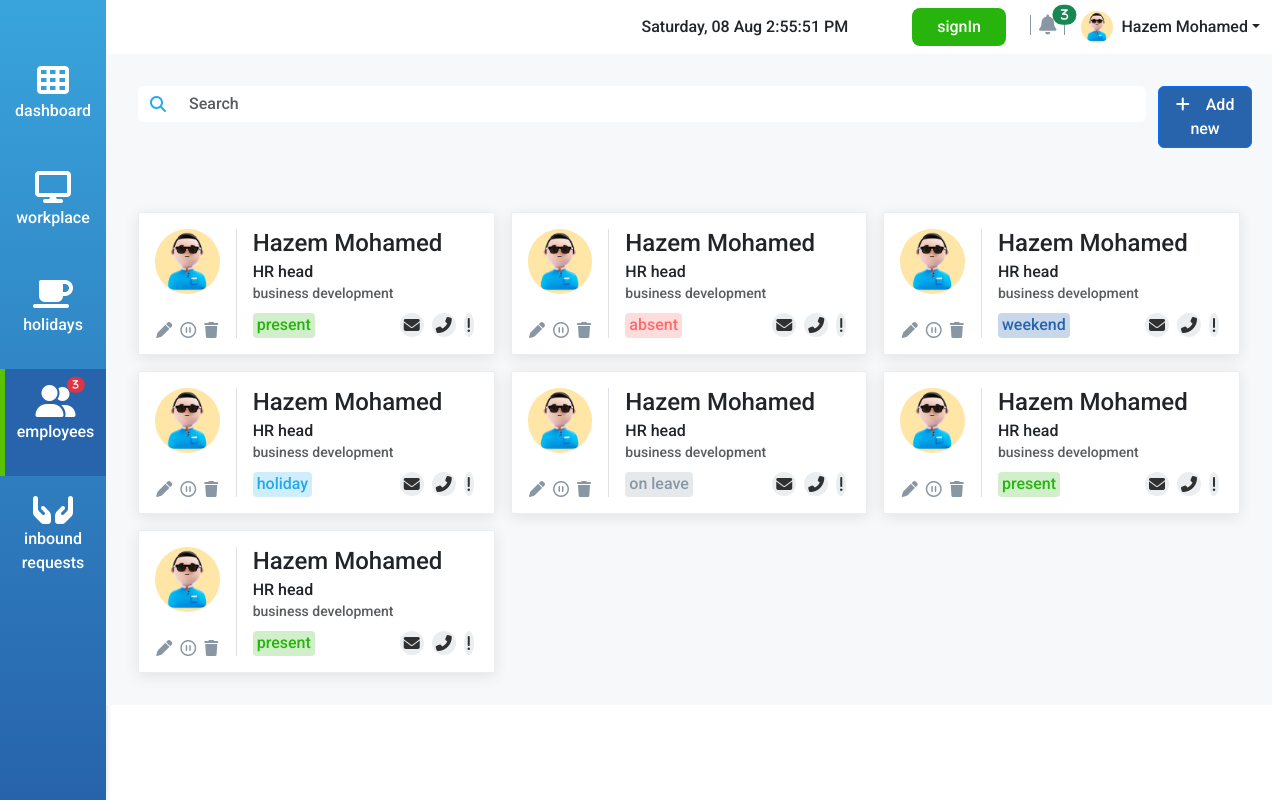
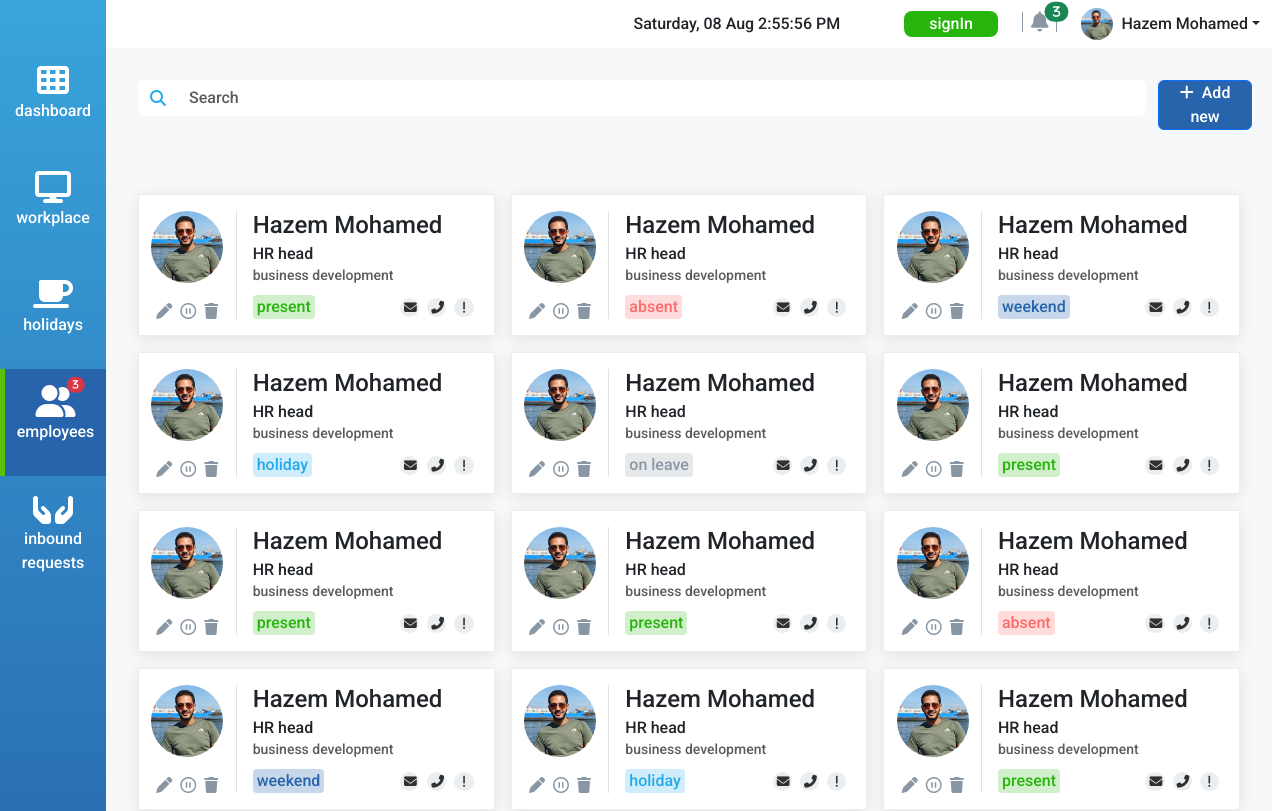
Before and after one commit to hazemm48/HR-employee, a React (Create React App) app: page / in a window 1280 px wide. Shown: the top 811 px of the page. Built offline with nearby package versions, Linux system fonts and the light colour scheme.

Commit message:
Fixed some style bugs

```diff
--- a/package.json
+++ b/package.json
@@ -3,10 +3,6 @@
   "version": "0.1.0",
   "private": true,
   "dependencies": {
-    "@fortawesome/fontawesome-svg-core": "^6.4.2",
-    "@fortawesome/free-regular-svg-icons": "^6.4.2",
-    "@fortawesome/free-solid-svg-icons": "^6.4.2",
-    "@fortawesome/react-fontawesome": "^0.2.0",
     "@testing-library/jest-dom": "^5.17.0",
     "@testing-library/react": "^13.4.0",
     "@testing-library/user-event": "^13.5.0",
--- a/src/Components/employeeCard.js
+++ b/src/Components/employee/employeeCard.js
@@ -1,5 +1,5 @@
 import React, { useEffect } from "react";
-import manImg from "../SiteAssets/images/male.jpg";
+import manImg from "../../SiteAssets/images/male.jpeg";
 
 const EmployeeCard = ({ data, setEmployeeData, employeeData, id }) => {
   let leftIcons = [
@@ -42,9 +42,10 @@ const EmployeeCard = ({ data, setEmployeeData, employeeData, id }) => {
             <div className="d-flex mt-3 justify-content-center left">
               {leftIcons.map((e, i) => (
                 <i
-                  class={e}
+                  className={e}
                   onClick={(e) => i == 2 && deleteEmployee(e)}
                   id={id}
+                  key={i}
                 />
               ))}
             </div>
@@ -65,8 +66,8 @@ const EmployeeCard = ({ data, setEmployeeData, employeeData, id }) => {
                   {data["attendance profile"]}
                 </label>
                 <div className="col-7 w-auto right">
-                  {rightIcons.map((e) => (
-                    <i class={e} />
+                  {rightIcons.map((e,i) => (
+                    <i className={e} key={i}/>
                   ))}
                 </div>
               </div>
--- /dev/null
+++ b/src/Components/employee/employeeData.js
@@ -0,0 +1,197 @@
+export const data = [
+  {
+    "attendance profile": "present",
+    department: "business development",
+    "direct Manager": "Mohamed tarek",
+    email: "hazem@gmail.com",
+    name: "Hazem Mohamed",
+    office: "arabic localizer",
+    phone: "01234567899",
+    position: "HR head",
+    role: "employee",
+    "Start Date": "2022-08-12",
+    workHome: "on",
+  },
+  {
+    "attendance profile": "absent",
+    department: "business development",
+    "direct Manager": "Mohamed tarek",
+    email: "hazem@gmail.com",
+    name: "Hazem Mohamed",
+    office: "arabic localizer",
+    phone: "01234567899",
+    position: "HR head",
+    role: "employee",
+    "Start Date": "2022-08-12",
+    workHome: "on",
+  },
+  {
+    "attendance profile": "weekend",
+    department: "business development",
+    "direct Manager": "Mohamed tarek",
+    email: "hazem@gmail.com",
+    name: "Hazem Mohamed",
+    office: "arabic localizer",
+    phone: "01234567899",
+    position: "HR head",
+    role: "employee",
+    "Start Date": "2022-08-12",
+    workHome: "on",
+  },
+  {
+    "attendance profile": "holiday",
+    department: "business development",
+    "direct Manager": "Mohamed tarek",
+    email: "hazem@gmail.com",
+    name: "Hazem Mohamed",
+    office: "arabic localizer",
+    phone: "01234567899",
+    position: "HR head",
+    role: "employee",
+    "Start Date": "2022-08-12",
+    workHome: "on",
+  },
+  {
+    "attendance profile": "on leave",
+    department: "business development",
+    "direct Manager": "Mohamed tarek",
+    email: "hazem@gmail.com",
+    name: "Hazem Mohamed",
+    office: "arabic localizer",
+    phone: "01234567899",
+    position: "HR head",
+    role: "employee",
+    "Start Date": "2022-08-12",
+    workHome: "on",
+  },
+  {
+    "attendance profile": "present",
+    department: "business development",
+    "direct Manager": "Mohamed tarek",
+    email: "hazem@gmail.com",
+    name: "Hazem Mohamed",
+    office: "arabic localizer",
+    phone: "01234567899",
+    position: "HR head",
+    role: "employee",
+    "Start Date": "2022-08-12",
+    workHome: "on",
+  },
+  {
+    "attendance profile": "present",
+    department: "business development",
+    "direct Manager": "Mohamed tarek",
+    email: "hazem@gmail.com",
+    name: "Hazem Mohamed",
+    office: "arabic localizer",
+    phone: "01234567899",
+    position: "HR head",
+    role: "employee",
+    "Start Date": "2022-08-12",
+    workHome: "on",
+  },
+  {
+    "attendance profile": "present",
+    department: "business development",
+    "direct Manager": "Mohamed tarek",
+    email: "hazem@gmail.com",
+    name: "Hazem Mohamed",
+    office: "arabic localizer",
+    phone: "01234567899",
+    position: "HR head",
+    role: "employee",
+    "Start Date": "2022-08-12",
+    workHome: "on",
+  },
+  {
+    "attendance profile": "absent",
+    department: "business development",
+    "direct Manager": "Mohamed tarek",
+    email: "hazem@gmail.com",
+    name: "Hazem Mohamed",
+    office: "arabic localizer",
+    phone: "01234567899",
+    position: "HR head",
+    role: "employee",
+    "Start Date": "2022-08-12",
+    workHome: "on",
+  },
+  {
+    "attendance profile": "weekend",
+    department: "business development",
+    "direct Manager": "Mohamed tarek",
+    email: "hazem@gmail.com",
+    name: "Hazem Mohamed",
+    office: "arabic localizer",
+    phone: "01234567899",
+    position: "HR head",
+    role: "employee",
+    "Start Date": "2022-08-12",
+    workHome: "on",
+  },
+  {
+    "attendance profile": "holiday",
+    department: "business development",
+    "direct Manager": "Mohamed tarek",
+    email: "hazem@gmail.com",
+    name: "Hazem Mohamed",
+    office: "arabic localizer",
+    phone: "01234567899",
+    position: "HR head",
+    role: "employee",
+    "Start Date": "2022-08-12",
+    workHome: "on",
+  },
+  {
+    "attendance profile": "present",
+    department: "business development",
+    "direct Manager": "Mohamed tarek",
+    email: "hazem@gmail.com",
+    name: "Hazem Mohamed",
+    office: "arabic localizer",
+    phone: "01234567899",
+    position: "HR head",
+    role: "employee",
+    "Start Date": "2022-08-12",
+    workHome: "on",
+  },
+  {
+    "attendance profile": "absent",
+    department: "business development",
+    "direct Manager": "Mohamed tarek",
+    email: "hazem@gmail.com",
+    name: "Hazem Mohamed",
+    office: "arabic localizer",
+    phone: "01234567899",
+    position: "HR head",
+    role: "employee",
+    "Start Date": "2022-08-12",
+    workHome: "on",
+  },
+  {
+    "attendance profile": "weekend",
+    department: "business development",
+    "direct Manager": "Mohamed tarek",
+    email: "hazem@gmail.com",
+    name: "Hazem Mohamed",
+    office: "arabic localizer",
+    phone: "01234567899",
+    position: "HR head",
+    role: "employee",
+    "Start Date": "2022-08-12",
+    workHome: "on",
+  },
+  {
+    "attendance profile": "holiday",
+    department: "business development",
+    "direct Manager": "Mohamed tarek",
+    email: "hazem@gmail.com",
+    name: "Hazem Mohamed",
+    office: "arabic localizer",
+    phone: "01234567899",
+    position: "HR head",
+    role: "employee",
+    "Start Date": "2022-08-12",
+    workHome: "on",
+  },
+];
--- a/src/Components/employeeData.js
+++ /dev/null
@@ -1,93 +0,0 @@
-export const data = [
-  {
-    "attendance profile": "present",
-    department: "business development",
-    "direct Manager": "Mohamed tarek",
-    email: "hazem@gmail.com",
-    name: "Hazem Mohamed",
-    office: "arabic localizer",
-    phone: "01234567899",
-    position: "HR head",
-    role: "employee",
-    "Start Date": "2022-08-12",
-    workHome: "on",
-  },
-  {
-    "attendance profile": "absent",
-    department: "business development",
-    "direct Manager": "Mohamed tarek",
-    email: "hazem@gmail.com",
-    name: "Hazem Mohamed",
-    office: "arabic localizer",
-    phone: "01234567899",
-    position: "HR head",
-    role: "employee",
-    "Start Date": "2022-08-12",
-    workHome: "on",
-  },
-  {
-    "attendance profile": "weekend",
-    department: "business development",
-    "direct Manager": "Mohamed tarek",
-    email: "hazem@gmail.com",
-    name: "Hazem Mohamed",
-    office: "arabic localizer",
-    phone: "01234567899",
-    position: "HR head",
-    role: "employee",
-    "Start Date": "2022-08-12",
-    workHome: "on",
-  },
-  {
-    "attendance profile": "holiday",
-    department: "business development",
-    "direct Manager": "Mohamed tarek",
-    email: "hazem@gmail.com",
-    name: "Hazem Mohamed",
-    office: "arabic localizer",
-    phone: "01234567899",
-    position: "HR head",
-    role: "employee",
-    "Start Date": "2022-08-12",
-    workHome: "on",
-  },
-  {
-    "attendance profile": "on leave",
-    department: "business development",
-    "direct Manager": "Mohamed tarek",
-    email: "hazem@gmail.com",
-    name: "Hazem Mohamed",
-    office: "arabic localizer",
-    phone: "01234567899",
-    position: "HR head",
-    role: "employee",
-    "Start Date": "2022-08-12",
-    workHome: "on",
-  },
-  {
-    "attendance profile": "present",
-    department: "business development",
-    "direct Manager": "Mohamed tarek",
-    email: "hazem@gmail.com",
-    name: "Hazem Mohamed",
-    office: "arabic localizer",
-    phone: "01234567899",
-    position: "HR head",
-    role: "employee",
-    "Start Date": "2022-08-12",
-    workHome: "on",
-  },
-  {
-    "attendance profile": "present",
-    department: "business development",
-    "direct Manager": "Mohamed tarek",
-    email: "hazem@gmail.com",
-    name: "Hazem Mohamed",
-    office: "arabic localizer",
-    phone: "01234567899",
-    position: "HR head",
-    role: "employee",
-    "Start Date": "2022-08-12",
-    workHome: "on",
-  },
-];
--- a/src/Components/form/form.js
+++ b/src/Components/form/form.js
@@ -17,6 +17,7 @@ const Form = ({ setShowForm, setEmployeeData, employeesLength }) => {
       data[pair[0]] = pair[1];
     }
     setEmployeeData((e) => [...e, data]);
+    alert('employee added')
   };
 
   let btns = [
@@ -30,9 +31,7 @@ const Form = ({ setShowForm, setEmployeeData, employeesLength }) => {
       <form
         className="row g-3 bg-white px-4 py-2"
         id="form"
-        onSubmit={(e) => {
-          formSubmit(e);
-        }}
+        onSubmit={formSubmit}
       >
         <div className="fs-4 p-0 m-0 pb-2 head col-12">NEW EMPLOYEE</div>
         <FormHeader txt="Peronal Info" />
--- a/src/Components/form/formComponents.js
+++ b/src/Components/form/formComponents.js
@@ -16,7 +16,7 @@ const SelectField = ({ label, data, size }) => {
       <select className="form-select" name={label} required>
         <option selected disabled value=''>- Choose -</option>
         {data.map((e) => (
-          <option defaultValue={e}>{e}</option>
+          <option defaultValue={e} key={e}>{e}</option>
         ))}
       </select>
     </div>
--- a/src/Components/navBar.js
+++ b/src/Components/navBar.js
@@ -1,9 +1,13 @@
-import React from "react";
-import manImg from "../SiteAssets/images/male.jpg";
+import React, { useEffect, useState } from "react";
+import manImg from "../SiteAssets/images/male.jpeg";
 import moment from "moment";
 
 const NavBar = () => {
-  let date = moment().format("dddd, MM MMM h:mm:ss A");
+  const [date,setDate] = useState()
+
+  useEffect(() => {
+    setInterval(() => setDate(moment().format("dddd, MM MMM h:mm:ss A")), 1000);
+  }, []);
 
   return (
     <nav className="navbar navbar-expand-lg sticky-top bg-white">
@@ -25,17 +29,17 @@ const NavBar = () => {
         >
           <div className="me-lg-5">{date}</div>
           <div className="mx-lg-3 my-2 my-lg-0">
-            <a className="btn navBtn rounded-3 px-4 main-btn">signIn</a>
+            <a className="btn navBtn rounded-3 py-0 px-4 main-btn">signIn</a>
           </div>
-          <div className="notification mx-lg-2 my-2 my-lg-0">
+          <div className="notification mx-lg-2 my-4 my-lg-0">
             <i className="fa-solid fa-bell px-2 position-relative fs-5">
-              <span class="position-absolute top-0 start-100 translate-middle badge rounded-pill bg-success" style={{fontSize:'0.6em'}}>
+              <span className="position-absolute top-0 start-100 translate-middle badge rounded-pill bg-success" style={{fontSize:'0.6em'}}>
                 3
               </span>
             </i>
           </div>
-          <div className="dropdown d-flex align-items-center my-2 my-lg-0">
-            <img className="nav-link mx-2 rounded-circle" src={manImg} />
+          <div className="dropdown d-flex align-items-center my-2 my-lg-0 ms-lg-3 ">
+            <img className="nav-link me-2 rounded-circle" src={manImg} />
             <a
               className="nav-link dropdown-toggle"
               role="button"
--- a/src/Components/search.js
+++ b/src/Components/search.js
@@ -10,7 +10,7 @@ const Search = ({ setShowForm, setSearchData, employeeData }) => {
 
   return (
     <div className="search d-flex flex-nowrap row ">
-      <div className="col-7 col-lg-11">
+      <div className="col-8 col-lg-11">
         <div className="input-group ">
           <span
             className="input-group-text bg-white border-0"
@@ -30,10 +30,10 @@ const Search = ({ setShowForm, setSearchData, employeeData }) => {
         </div>
       </div>
       <button
-        className="btn btn-main btn-primary col-5 col-lg-1"
+        className="btn btn-primary col-4 col-lg-1 p-0 px-1 fs-6"
         onClick={() => setShowForm(true)}
       >
-        <i class="fa-solid fa-plus me-3" />
+        <i className="fa-solid fa-plus me-2" />
         Add new
       </button>
     </div>
--- a/src/Pages/home.js
+++ b/src/Pages/home.js
@@ -1,10 +1,10 @@
 import React, { useState } from "react";
 import NavBar from "../Components/navBar.js";
 import SideBar from "../Components/sideBar.js";
-import EmployeeCard from "../Components/employeeCard.js";
+import EmployeeCard from "../Components/employee/employeeCard.js";
 import Search from "../Components/search.js";
 import Form from "../Components/form/form.js";
-import { data } from "../Components/employeeData.js";
+import { data } from "../Components/employee/employeeData.js";
 
 const Home = () => {
   const [showForm, setShowForm] = useState(false);
--- a/src/SiteAssets/css/main.css
+++ b/src/SiteAssets/css/main.css
@@ -4,7 +4,7 @@
   --dark-blue-color: #2764ac;
 }
 
-body{
+body {
   font-family: "Roboto", sans-serif;
 }
 
@@ -52,6 +52,15 @@ nav img {
   background-color: #eaeef0;
   color: #313030;
   border-radius: 50%;
+  width: 1.5em;
+  height: 1.5em;
+  text-align: center;
+  font-size: 0.8em;
+}
+
+.employee-card img{
+  max-width:4.5em;
+  max-height: 4.5em;
 }
 
 .employee-card label {
@@ -117,7 +126,10 @@ nav img {
   top: 0;
   z-index: 1021;
   background-color: rgba(40, 104, 174, 0.43);
+  -webkit-backdrop-filter: blur(3px);
+  -moz-backdrop-filter: blur(3px);
   backdrop-filter: blur(3px);
+
 }
 
 .form form {
@@ -156,7 +168,6 @@ nav img {
   background: var(--light-blue-color);
 }
 
-
 @media (min-width: 992px) {
   .form {
     padding: 12rem !important;
@@ -171,3 +182,17 @@ nav img {
     width: 95%;
   }
 }
+
+@media (max-width: 768px) {
+  .search button {
+    font-size: 0.8em !important;
+  }
+
+  .employee-card h4 {
+    font-size: 1em;
+  }
+
+  .employee-card label{
+    font-size: 0.8em;
+  }
+}
```
Also changed, not shown: src/Components/sideBar.js (+4 -4 lines), src/SiteAssets/images/male.jpeg (added), src/SiteAssets/images/male.jpg (deleted).
